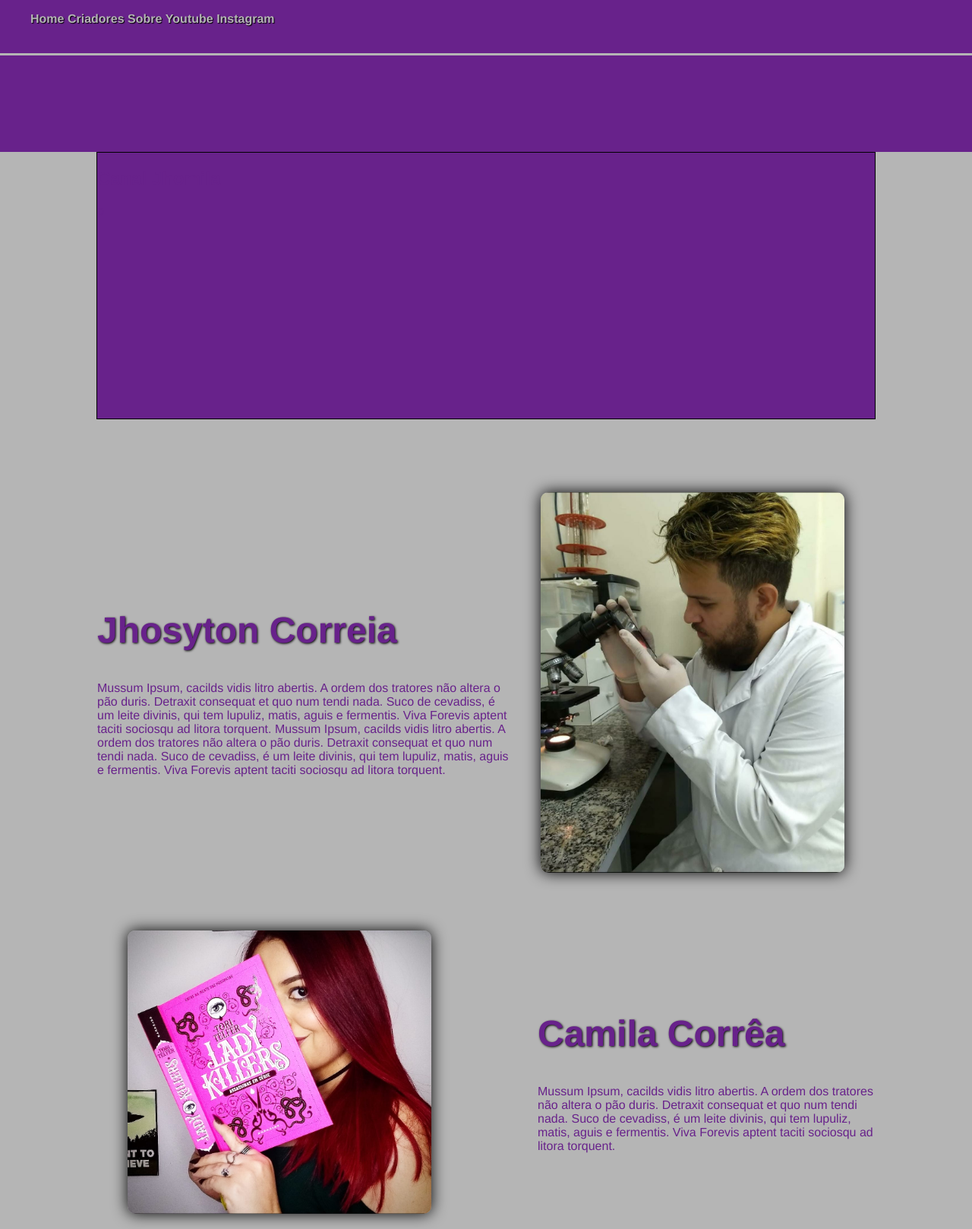
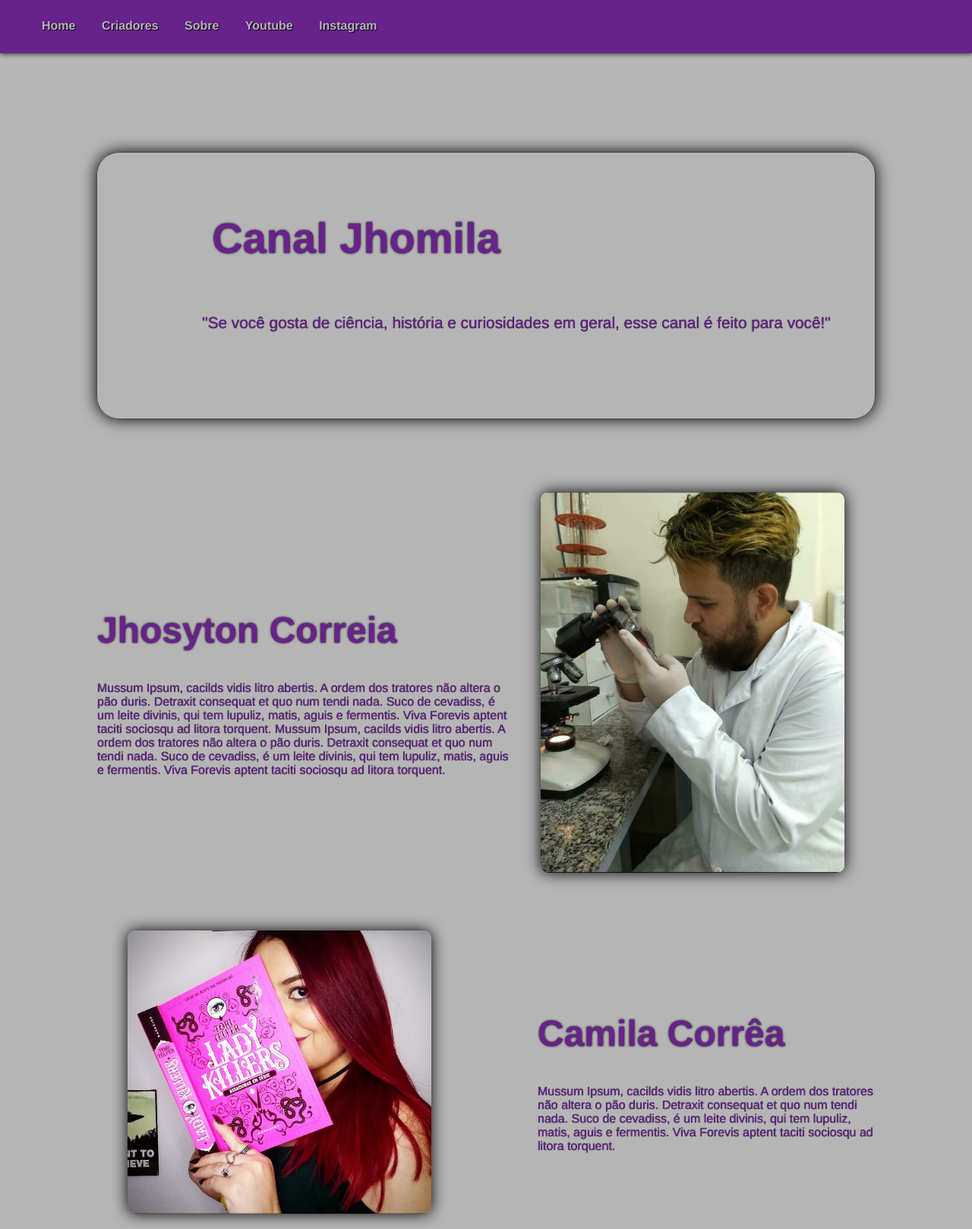
Before and after one commit to lisboadivalu/jhomila, a PHP site: page / in a window 1280 px wide. Shown: the whole page at 76% size. Run offline with PHP 8.4, Linux system fonts and the light colour scheme.

Commit message:
ajustes das paginas

```diff
--- a/public/asset/css/style.css
+++ b/public/asset/css/style.css
@@ -19,24 +19,26 @@ body {
 header {
     position: fixed;
     z-index: 2;
+    display: flex;
+    top: 0;
+    box-shadow: 0 0 7px #000;
     width: 100%;
     height: 70px;
     background-color: #68228B;
-    border-bottom: 3px solid #B5B5B5;
+
 }
 
-header {
-    display: flex;
+header ul {
+    position: relative;
+    margin-top: 25px;
+    justify-content: space-around;
+
 }
 
 header ul li {
+    position: relative;
     display: inline-flex;
     text-transform: capitalize;
-
-}
-
-nav {
-    display: flex;
 }
 
 header a {
@@ -44,6 +46,8 @@ header a {
     color: #B5B5B5;
     font-weight: bolder;
     text-shadow: 1px 1px 1px #000;
+    text-align: center;
+    margin: 0 15px 0 15px;
 }
 
 .banner {
@@ -58,27 +62,42 @@ header a {
     transform: translate(-50%);
     display: flex;
     flex-direction: column;
-    border: 1px solid #000;
-    height: 350px;
+    margin: 200px 0 80px 0;
+    max-height: 350px;
     width: 80%;
-    background-color: #68228B;
+    border: 1px solid rgba(0, 0, 0, 0.6);
+    border-radius: 30px;
+    box-shadow: 0 0 20px #000;
 }
 
-#sobre h1{
-    height: 350px;
-    background-color: #68228B;
+#sobre h2{
+    position: relative;
+    left: 5%;
+    margin-top: 80px;
+    margin-left: 100px;
+    font-size: 3.5rem;
+    font-weight: bolder;
+    text-shadow: 0px 0px 3px #000;
+
 }
 
 #sobre article{
     height: 350px;
-    background-color: #68228B;
+    margin: 0;
+    text-align: center;
+}
+
+#sobre article p{
+    font-size: 1.3rem;
+    margin-left: 80px;
+    text-shadow: 0px 0px 1px #000;
 }
 
 #criadores article:nth-child(1){
     position: relative;
     display: flex;
     flex-direction: row;
-    margin-top: 80px;
+    margin-top: 20px;
     margin-bottom: 40px;
     width: 80%;
     left: 50%;
@@ -99,7 +118,7 @@ header a {
 .article-1 h2 {
     font-size: 3rem;
     font-weight: bolder;
-    text-shadow: 1px 1px 3px #000;
+    text-shadow: 0px 0px 3px #000;
 }
 
 .article-1 figure img {
@@ -133,7 +152,7 @@ header a {
 .article-2 h2 {
     font-size: 3rem;
     font-weight: bolder;
-    text-shadow: 1px 1px 3px #000;
+    text-shadow: 0px 0px 3px #000;
 }
 
 .article-2 figure img {
@@ -143,3 +162,7 @@ header a {
     border-radius: 10px;
     box-shadow: 0px 0px 20px #000;
 }
+
+.description {
+    text-shadow: 0px 0px 1px #000;
+}
--- a/public/index.php
+++ b/public/index.php
@@ -13,8 +13,6 @@
 
 <?php require 'pages/component/navbar.php'; ?>
 
-<?php require 'pages/component/banner.php'; ?>
-
 <?php require load(); ?>
 
 </body>
--- a/public/pages/component/navbar.php
+++ b/public/pages/component/navbar.php
@@ -5,7 +5,7 @@
                 <a href="../../index.php">Home</a>
             </li>
             <li>
-                <a href="#criadores">Criadores</a>
+                <a href="#criador">Criadores</a>
             </li>
             <li>
                 <a href="#sobre">Sobre</a>
--- a/public/pages/home.php
+++ b/public/pages/home.php
@@ -1,12 +1,14 @@
 <section id="sobre">
     <h2>Canal Jhomila</h2>
     <article>
-        p
+        <p>
+        "Se você gosta de ciência, história e curiosidades em geral, esse canal é feito para você!"
+        </p>
     </article>
 </section>
 
 <section id="criadores">
-    <article>
+    <article id="criador">
         <div class="article-1">
             <div class="description">
                 <h2>Jhosyton Correia</h2>
```
